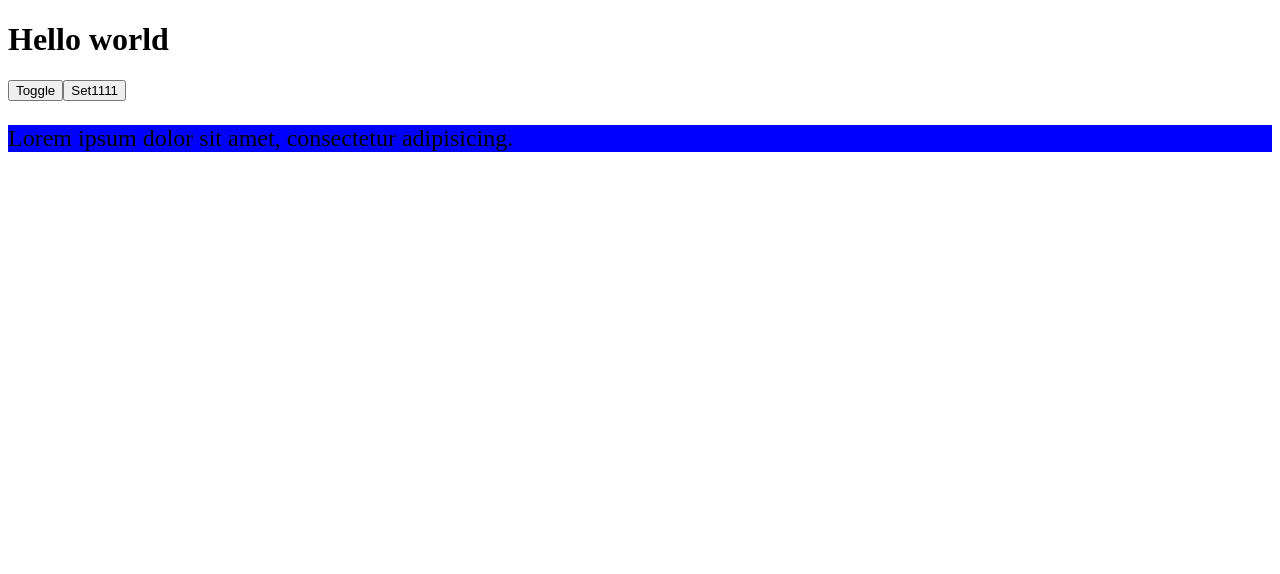
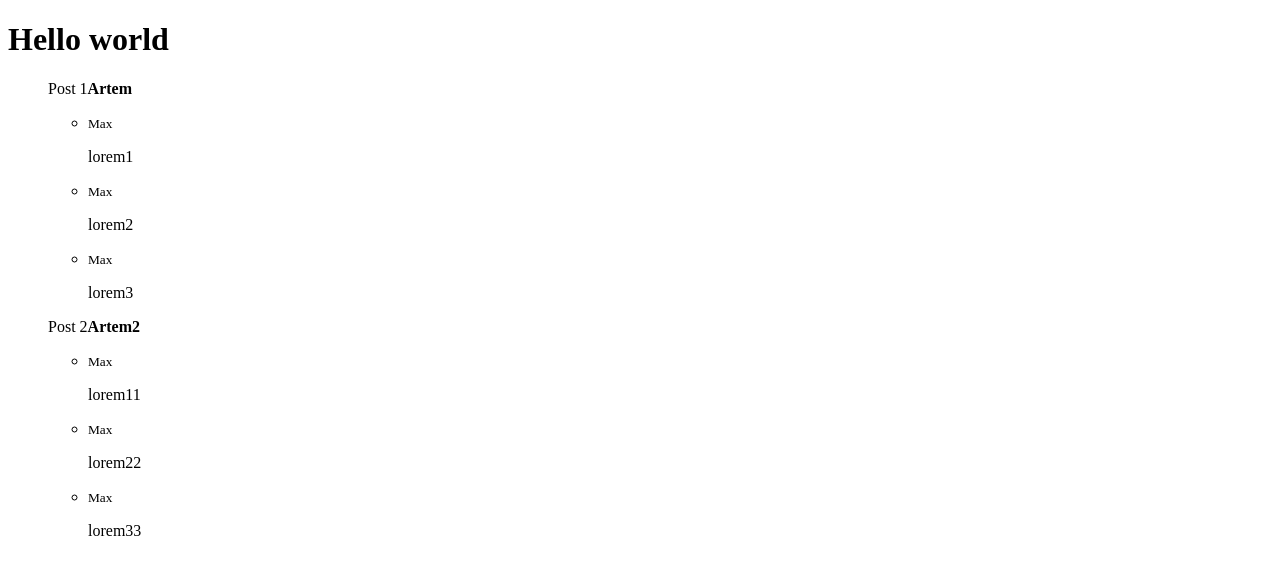
Before and after one commit to ArtemIgnatiev908976/Angular, an Angular app in the folder Angular 9. Теория и практика/angular-basics/: page / in a window 1280 px wide. Shown: the top 574 px of the page. Built offline with nearby package versions, Linux system fonts and the light colour scheme.

Commit message:
Циклы с ngFor

```diff
--- a/Angular 9. Теория и практика/angular-basics/src/app/app.component.html
+++ b/Angular 9. Теория и практика/angular-basics/src/app/app.component.html
@@ -1,11 +1,25 @@
 <h1>Hello world</h1>
 
-<button (click)="toggle = !toggle">Toggle</button>
-<button (click)="toggle = 111" >Set1111</button>
-<div [ngSwitch]="toggle" >
-  <p *ngSwitchCase="true" class="red"> Lorem ipsum dolor sit amet, consectetur adipisicing.</p>
-  <p *ngSwitchCase="false" class="blue"> Lorem ipsum dolor sit amet, consectetur adipisicing.</p>
 
-  <p *ngSwitchDefault>123</p>
+<!--<ul>-->
+<!--  <li *ngFor="let number of arr; let idNumber=index">-->
+<!--   <strong>{{idNumber+1}}   {{number}}</strong>-->
+<!--  </li>-->
 
-</div>
+<!--</ul>-->
+
+
+<ul style="list-style: none">
+  <li *ngFor="let post of obj" >
+<p>{{post.title}}<b>{{post.author}}</b>  </p>
+    <ul>
+      <li *ngFor="let comment of post.comments">
+      <div>
+        <small>{{comment.name}}</small>
+        <p>{{comment.text}}</p>
+      </div>
+      </li>
+    </ul>
+  </li>
+
+</ul>
--- a/Angular 9. Теория и практика/angular-basics/src/app/app.component.ts
+++ b/Angular 9. Теория и практика/angular-basics/src/app/app.component.ts
@@ -6,5 +6,21 @@ import {Component} from '@angular/core';
   styleUrls: ['./app.component.scss']
 })
 export class AppComponent {
-toggle: any = false
+  arr = [1, 1, 2, 3, 5, 8, 13]
+
+  obj =[
+    {title: 'Post 1', author: 'Artem', comments: [
+        {name:'Max', text: 'lorem1'},
+        {name:'Max', text: 'lorem2'},
+        {name:'Max', text: 'lorem3'},
+      ]},
+
+    {title: 'Post 2', author: 'Artem2', comments: [
+        {name:'Max', text: 'lorem11'},
+        {name:'Max', text: 'lorem22'},
+        {name:'Max', text: 'lorem33'},
+      ]},
+  ]
+
+
 }
```
